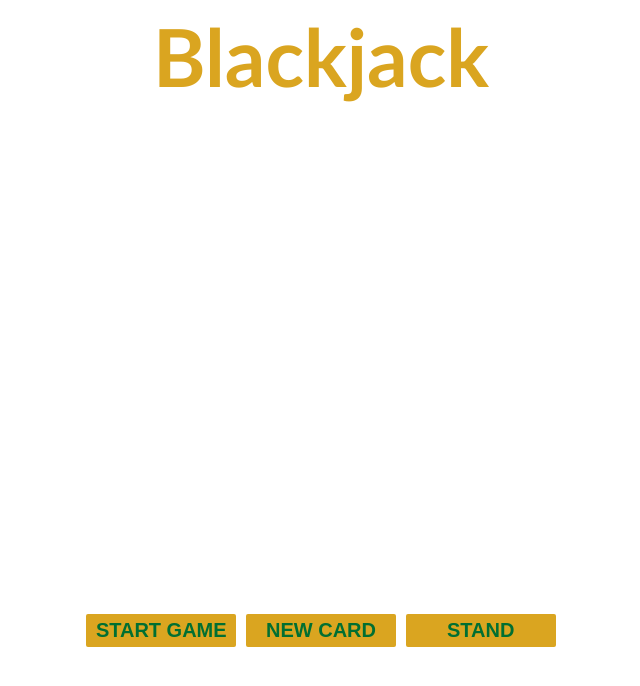
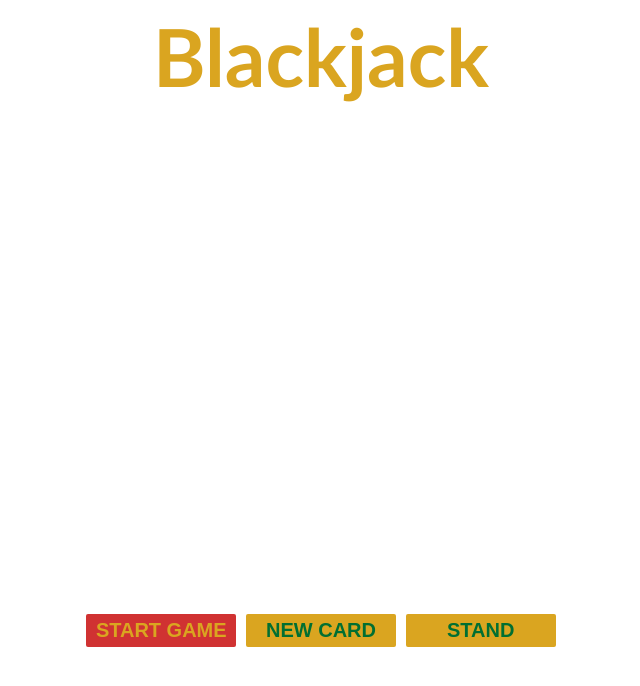
Before and after one commit to RodVR/blackjack-game, a plain HTML site: page index.html in a window 1280 px wide. In both pictures the pointer is over the button "START GAME". Shown: the whole page, without its empty margins (319-959 px from the left). Drawn offline with Linux system fonts and the light colour scheme.

Commit message:
Update index.css
minor change

```diff
--- a/index.css
+++ b/index.css
@@ -33,3 +33,8 @@ button{
     font-size: 20px;
     flex-direction: column;
 }
+
+button:hover {
+    background: rgb(208, 50, 50);
+    color: goldenrod;
+}
```
